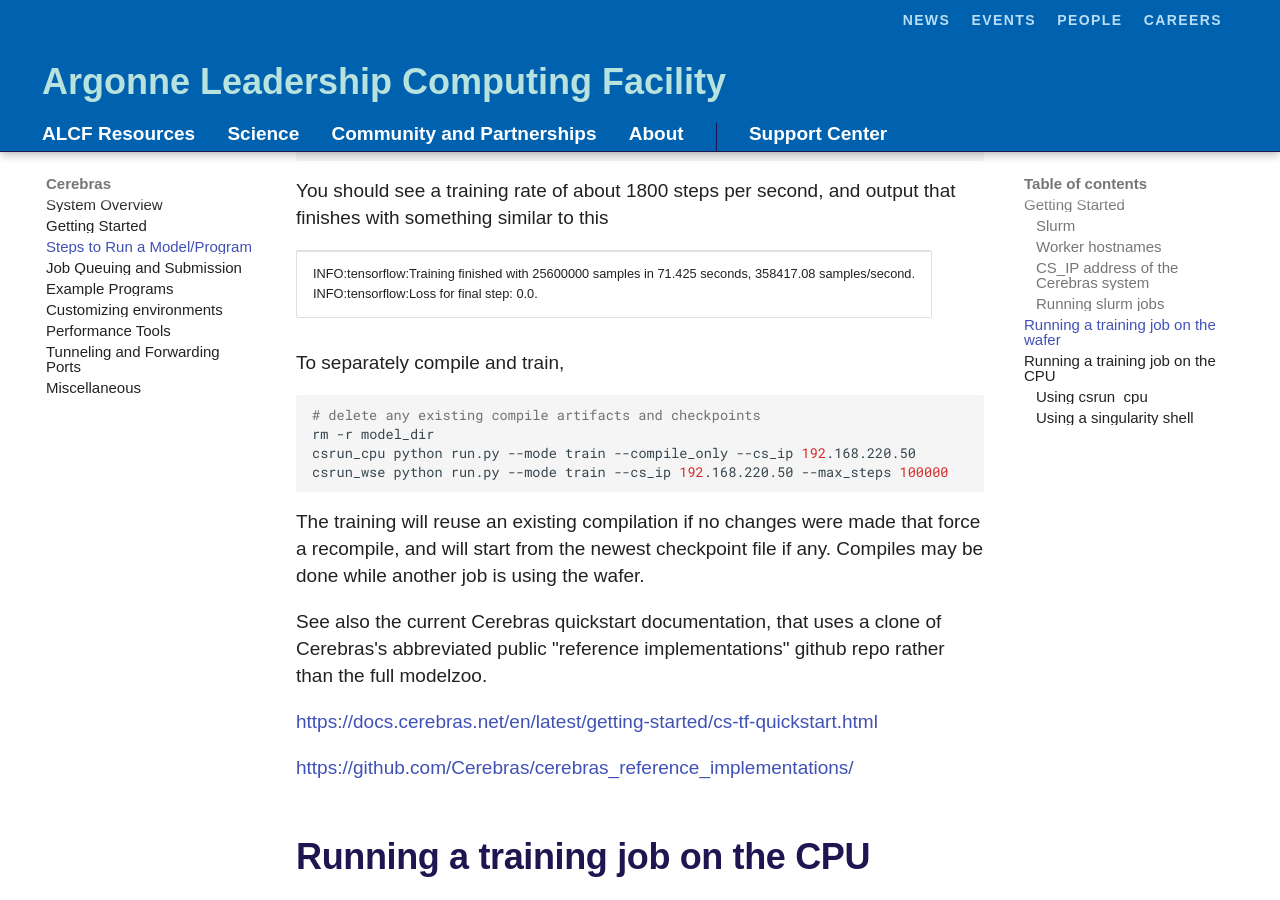
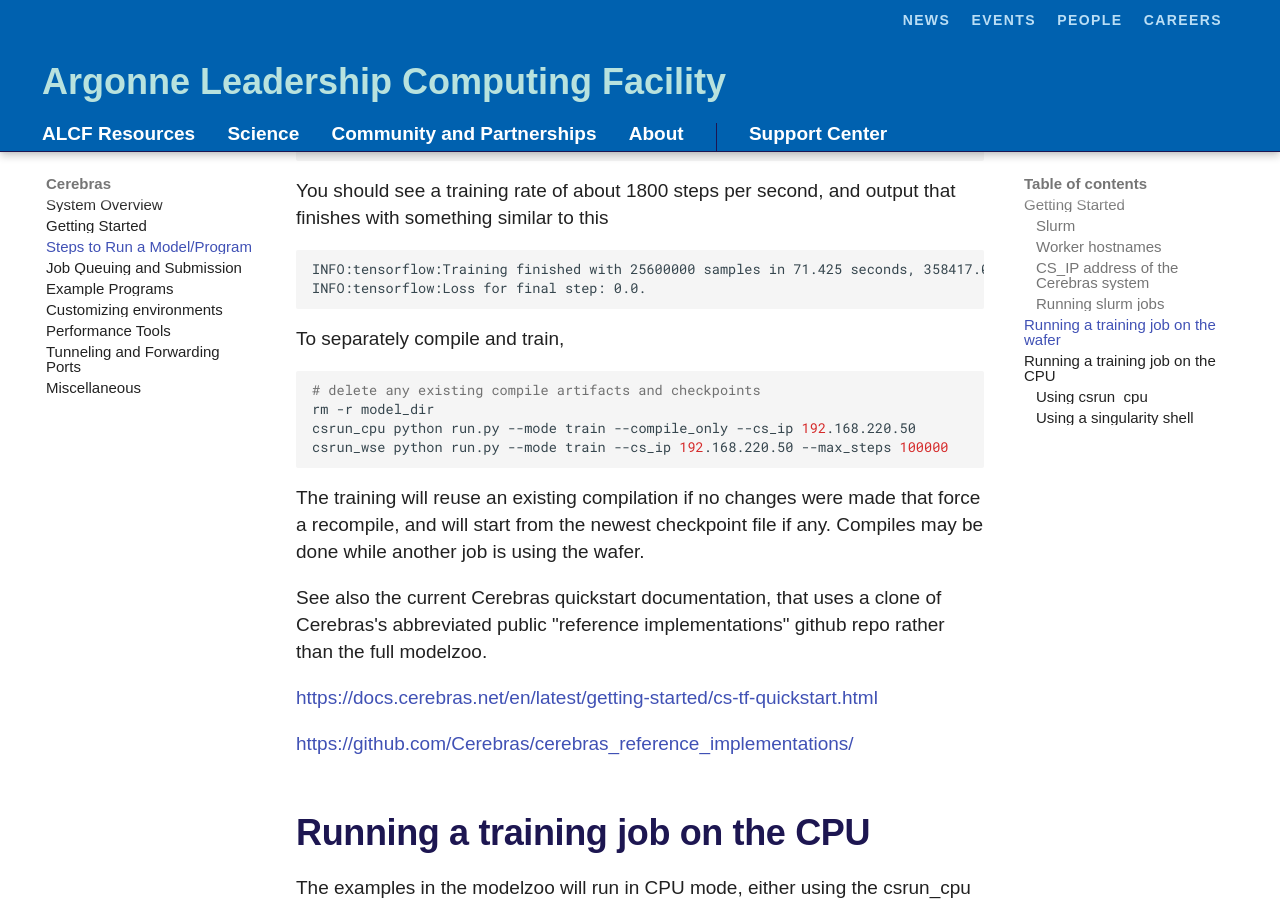
Before and after one commit to argonne-lcf/ai-testbed-userdocs, an MkDocs documentation site: the page built from docs/cerebras/Steps-to-run-a-model-or-program.md, in a window 1280 px wide and 900 px high, scrolled down 1571 px. Built offline with MkDocs 1.6.1 and Material for MkDocs 9.7.7, drawn with Linux system fonts in a browser that asks for light colours; some web fonts are replaced; comment, search, counter and statistics services are not loaded.

Commit message:
More md standards.

````diff
--- a/docs/cerebras/Steps-to-run-a-model-or-program.md
+++ b/docs/cerebras/Steps-to-run-a-model-or-program.md
@@ -67,16 +67,10 @@
 
 You should see a training rate of about 1800 steps per second, and output that finishes with something similar to this
 
-<table>
-<tbody>
-<tr class="odd">
-<td>
-INFO:tensorflow:Training finished with 25600000 samples in 71.425 seconds, 358417.08 samples/second.<br />
-INFO:tensorflow:Loss for final step: 0.0.</strong></td>
-</td>
-</tr>
-</tbody>
-</table>
+```text
+INFO:tensorflow:Training finished with 25600000 samples in 71.425 seconds, 358417.08 samples/second.
+INFO:tensorflow:Loss for final step: 0.0.
+```
 
 To separately compile and train,
 
````
Also changed, not shown: docs/cerebras/Example-Programs.md (+1 -1 lines), docs/cerebras/Miscellaneous.md (+1 -1 lines), docs/cerebras/TODO.md (added, +5 -0 lines), docs/sambanova/Example-Programs.md (+1 -0 lines), docs/sambanova/JQ.md (deleted, +0 -7 lines), docs/sambanova/Logging-into-a-SambaNova-Node.md (line endings or trailing spaces).
